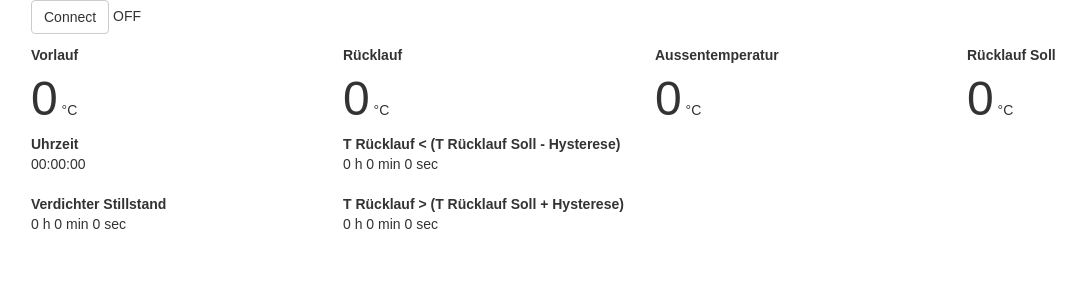
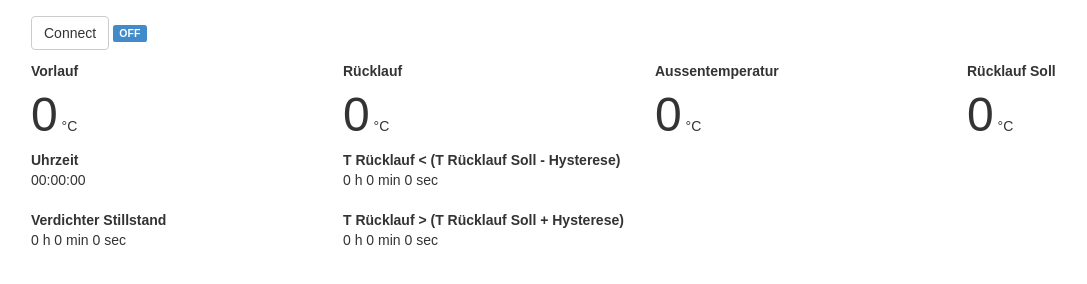
Before and after one commit to UweTrottmann/wp-display, a browser extension: page app/index.html in a window 1280 px wide. Shown: the whole page, without its empty margins (0-1087 px from the left). Drawn offline with Linux system fonts and the light colour scheme.

Commit message:
Fix some styles.

```diff
--- a/app/index.html
+++ b/app/index.html
@@ -36,7 +36,7 @@
       <div class="row">
         <div id="buttons" class="col-sm-6">
           <button type="button" class="btn btn-default" ng-click="toggleConnection()" ng-model="btnConnect">{{textBtnConnect}}</button>
-          <span>{{textRequestStatus}}</span>
+          <span class="label label-primary">{{textRequestStatus}}</span>
         </div>
       </div>
 
--- a/app/main.css
+++ b/app/main.css
@@ -6,7 +6,7 @@
 }
 html, body {
   margin: 0;
-  padding: 0 8px 0 8px;
+  padding: 8px 8px 0 8px;
   height: 100%;
 }
 
```
